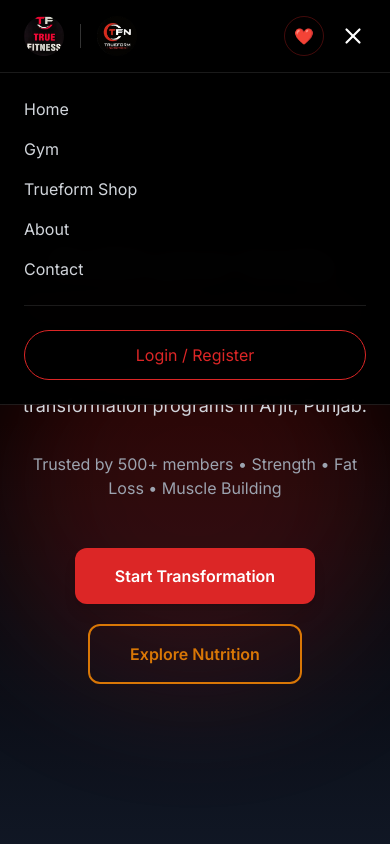
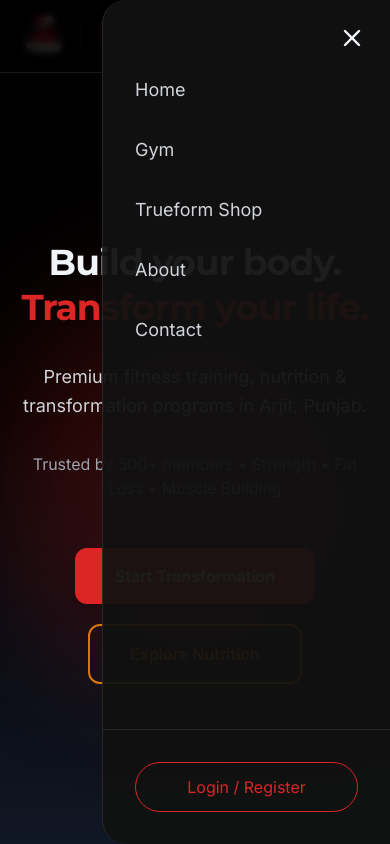
Before and after one commit to covenantmuriwo/true-fitness, a React (Vite) app in the folder client/: page / in a window 390 px wide. Both pictures are taken after a click on the button 353 px from the left and 36 px from the top of the page. Shown: the top 844 px of the page. Built offline with nearby package versions, Linux system fonts and the light colour scheme.

Commit message:
update mobile menu to right slide panel

```diff
--- a/client/src/components/Navbar.jsx
+++ b/client/src/components/Navbar.jsx
@@ -91,16 +91,36 @@
     </div>
 
     {/* MOBILE MENU */}
+{/* MOBILE MENU */}
 <AnimatePresence>
   {isOpen && (
+    <>
+      {/* Overlay */}
       <motion.div
-          initial={{ opacity: 0, y: -10 }}
-          animate={{ opacity: 1, y: 0 }}
-          exit={{ opacity: 0, y: -10 }}
-          className="md:hidden bg-black/95 border-t border-white/10 px-6 py-6"
+        initial={{ opacity: 0 }}
+        animate={{ opacity: 1 }}
+        exit={{ opacity: 0 }}
+        onClick={() => setIsOpen(false)}
+        className="fixed inset-0 bg-black/70 backdrop-blur-sm z-40 md:hidden"
+      />
+
+      {/* Side Panel */}
+      <motion.div
+        initial={{ x: "100%" }}
+        animate={{ x: 0 }}
+        exit={{ x: "100%" }}
+        transition={{ type: "spring", damping: 30 }}
+        className="fixed top-0 right-0 h-screen w-72 bg-[#111111]/95 backdrop-blur-xl border-l border-white/10 rounded-l-3xl z-50 md:hidden flex flex-col"
       >
+        {/* Close Button */}
+        <div className="flex justify-end p-6">
+          <button onClick={() => setIsOpen(false)}>
+            <X size={28} />
+          </button>
+        </div>
 
-          <div className="flex flex-col gap-4 text-gray-300">
+        {/* Links */}
+        <div className="flex flex-col gap-8 px-8 text-lg text-gray-300">
           {navLinks.map((link) => (
             <Link
               key={link.name}
@@ -113,17 +133,30 @@
           ))}
         </div>
 
-          <div className="mt-6 pt-6 border-t border-white/10">
+        {/* Bottom Section */}
+        <div className="mt-auto p-8 border-t border-white/10">
+          {user ? (
+            <button
+              onClick={() => {
+                logout();
+                setIsOpen(false);
+              }}
+              className="w-full py-3 border border-red-600 text-red-500 rounded-full hover:bg-red-600 hover:text-white transition-all"
+            >
+              Logout
+            </button>
+          ) : (
             <Link
-  to={user ? "/dashboard" : "/login"}
+              to="/login"
               onClick={() => setIsOpen(false)}
-  className="block text-center w-full px-4 py-3 border border-primary-red text-primary-red rounded-full"
+              className="block text-center w-full py-3 border border-primary-red text-primary-red rounded-full hover:bg-primary-red hover:text-white transition-all"
             >
-  {user ? "My Profile" : "Login / Register"}
+              Login / Register
             </Link>
+          )}
         </div>
-
       </motion.div>
+    </>
   )}
 </AnimatePresence>
 
```
Lines whose indentation alone changed are shown as unchanged.
